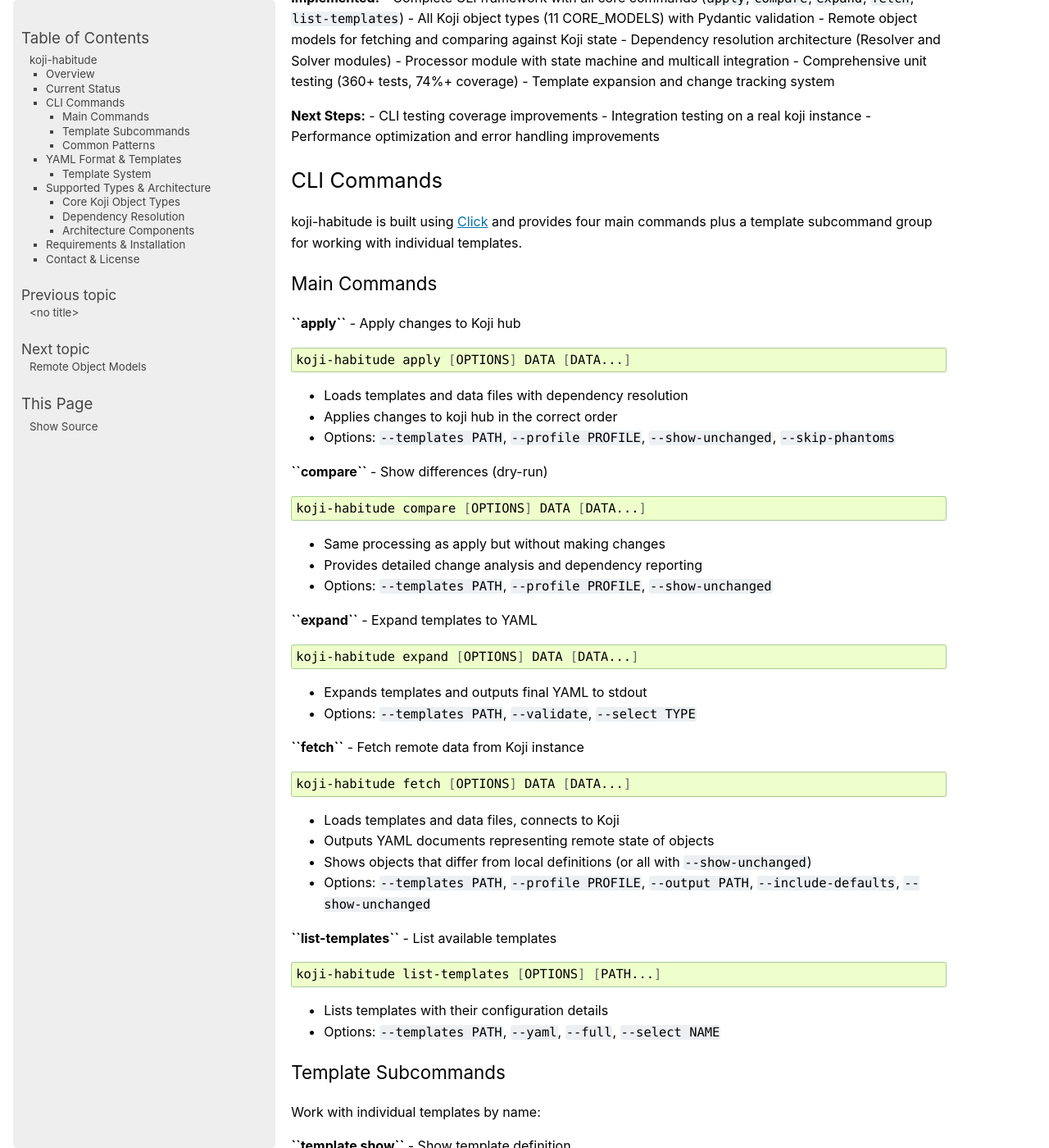
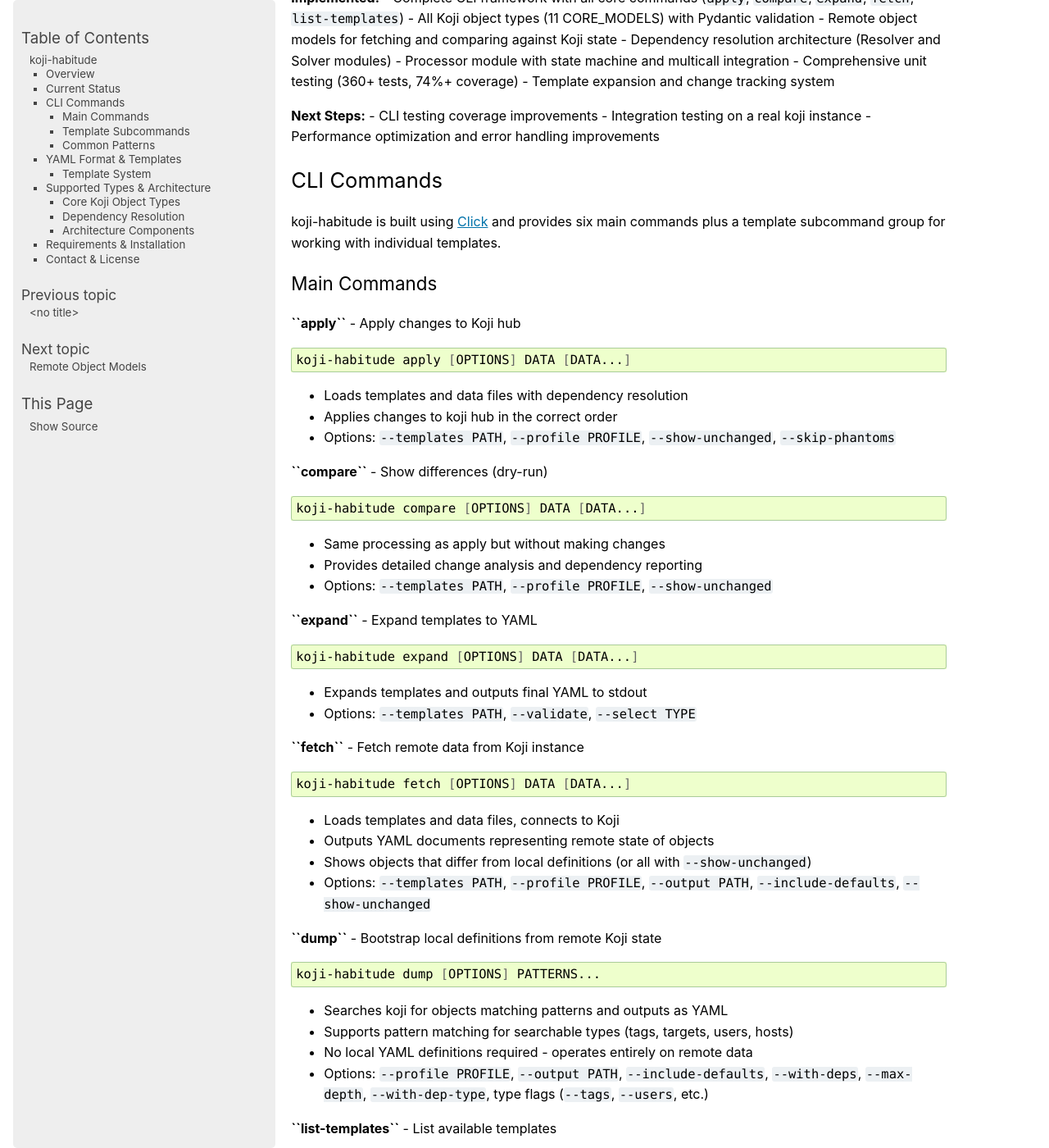
Before and after one commit to obriencj/koji-habitude, a Sphinx documentation site: the page built from docs/overview.rst, in a window 1280 px wide and 1400 px high, scrolled down 764 px. Shown: the whole window at 82% size. Built offline with Sphinx 7.4.7, drawn with Linux system fonts in a browser that asks for light colours.

Commit message:
Document fetch and dump command enhancements
Update documentation to reflect the new fetch and dump commands:

- README.md: Added dump command documentation with usage examples
- README.md: Updated fetch command documentation to reflect enhancements
- README.md: Added dump command examples and pattern matching documentation
- TODO.md: Marked dump command as completed in remote state management
- docs/overview.rst: Added comprehensive dump command documentation
- Updated command count from four to six main commands across all docs

The dump command provides bootstrapping capabilities for creating local
YAML definitions from remote Koji state using pattern matching and
dependency resolution.

Assisted-by: Claude 4.5 Sonnet via Cursor

```diff
--- a/docs/overview.rst
+++ b/docs/overview.rst
@@ -53,7 +53,7 @@ CLI Commands
 ------------
 
 koji-habitude is built using
-`Click <https://click.palletsprojects.com/>`__ and provides four main
+`Click <https://click.palletsprojects.com/>`__ and provides six main
 commands plus a template subcommand group for working with individual
 templates.
 
@@ -102,6 +102,19 @@ Main Commands
 - Shows objects that differ from local definitions (or all with ``--show-unchanged``)
 - Options: ``--templates PATH``, ``--profile PROFILE``, ``--output PATH``,
   ``--include-defaults``, ``--show-unchanged``
+
+**``dump``** - Bootstrap local definitions from remote Koji state
+
+.. code:: bash
+
+   koji-habitude dump [OPTIONS] PATTERNS...
+
+- Searches koji for objects matching patterns and outputs as YAML
+- Supports pattern matching for searchable types (tags, targets, users, hosts)
+- No local YAML definitions required - operates entirely on remote data
+- Options: ``--profile PROFILE``, ``--output PATH``, ``--include-defaults``,
+  ``--with-deps``, ``--max-depth``, ``--with-dep-type``, type flags
+  (``--tags``, ``--users``, etc.)
 
 **``list-templates``** - List available templates
 
```
Also changed, not shown: README.md (+32 -4 lines), TODO.md (+3 -1 lines).
